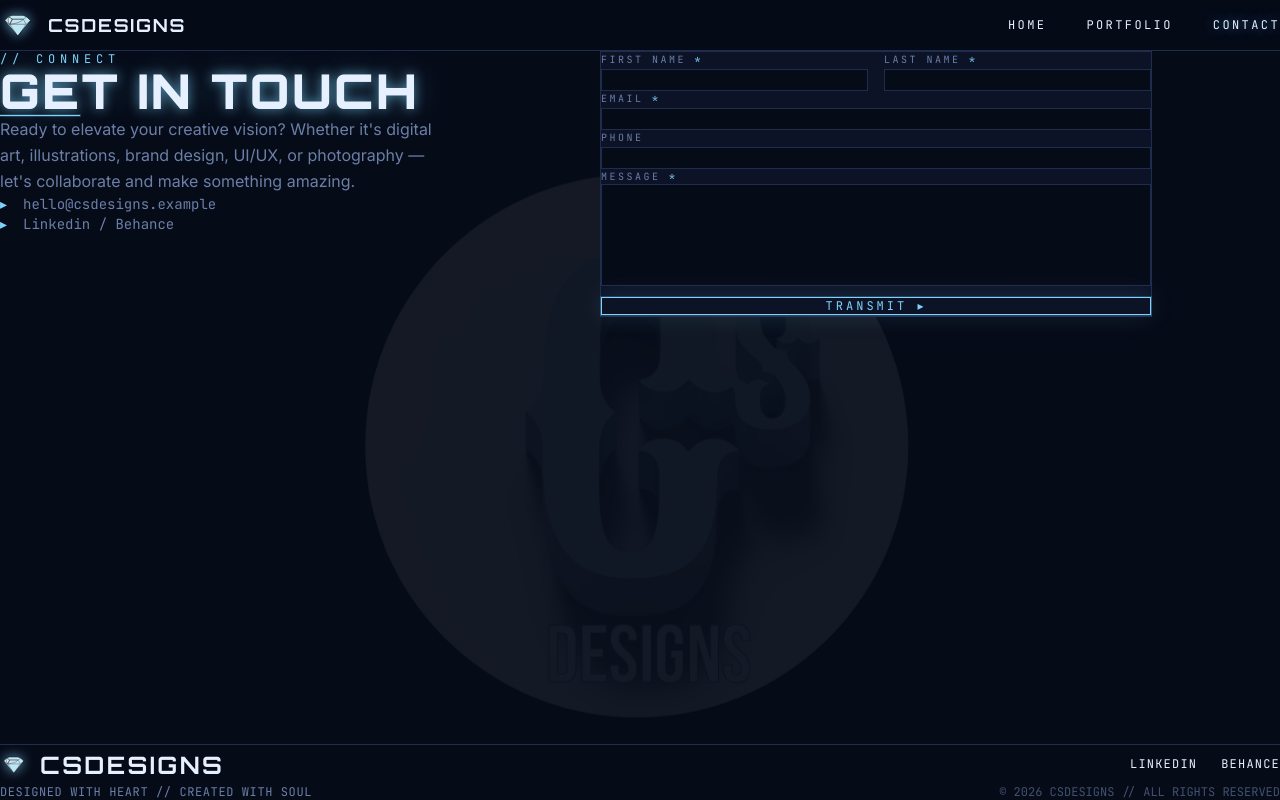
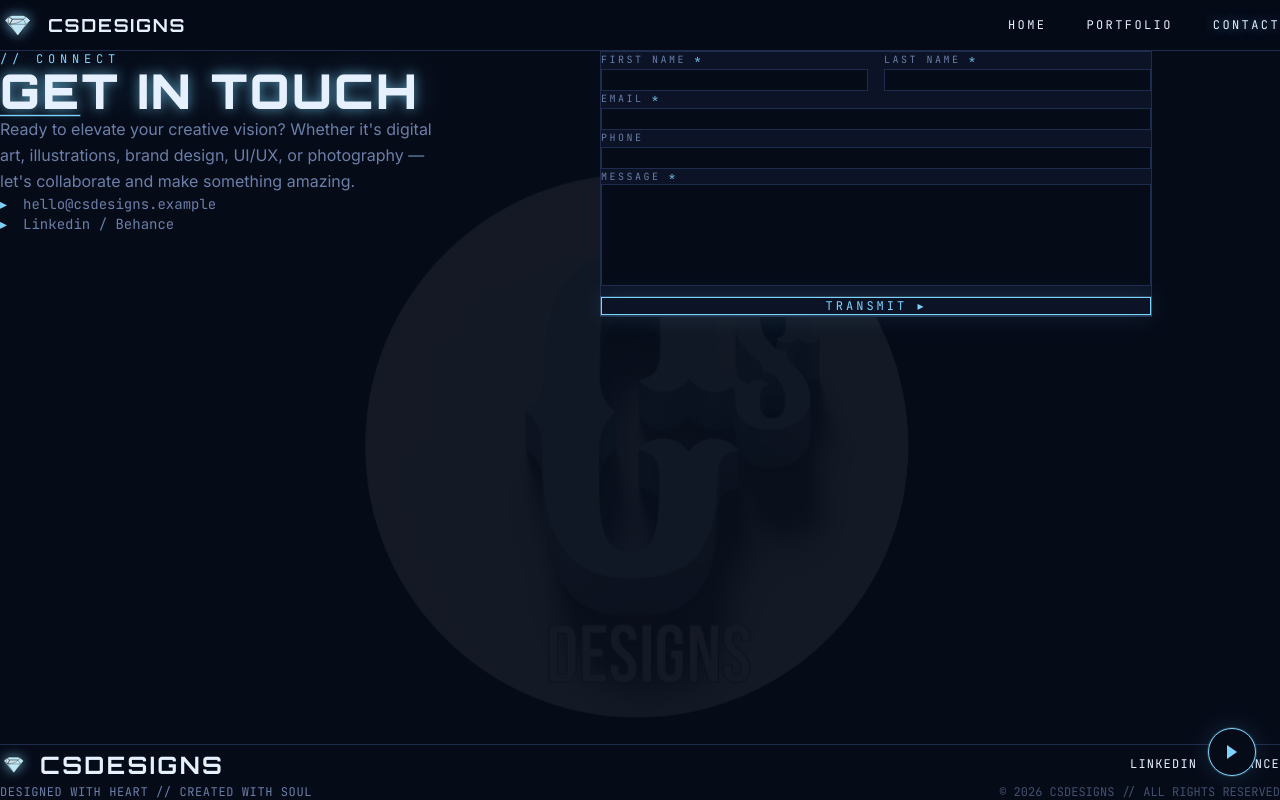
Before and after one commit to Mussstarrd/csdesigns-website, a React (Vite) app: page /contact in a window 1280 px wide. Built offline with nearby package versions, Linux system fonts and the light colour scheme.

Commit message:
Add floating music toggle (subbedup.mp3, loops, 40% volume)

```diff
--- a/src/App.jsx
+++ b/src/App.jsx
@@ -1,6 +1,7 @@
 import { Routes, Route } from "react-router-dom";
 import Navbar from "./components/Navbar.jsx";
 import Footer from "./components/Footer.jsx";
+import MusicToggle from "./components/MusicToggle.jsx";
 import Home from "./pages/Home.jsx";
 import Portfolio from "./pages/Portfolio.jsx";
 import Contact from "./pages/Contact.jsx";
@@ -20,6 +21,7 @@ export default function App() {
         </main>
         <Footer />
       </div>
+      <MusicToggle />
     </div>
   );
 }
--- /dev/null
+++ b/src/components/MusicToggle.jsx
@@ -0,0 +1,51 @@
+import { useEffect, useRef, useState } from "react";
+
+export default function MusicToggle({ src = "/subbedup.mp3", volume = 0.4 }) {
+  const audioRef = useRef(null);
+  const [playing, setPlaying] = useState(false);
+
+  useEffect(() => {
+    if (audioRef.current) audioRef.current.volume = volume;
+  }, [volume]);
+
+  const toggle = async () => {
+    const a = audioRef.current;
+    if (!a) return;
+    if (playing) {
+      a.pause();
+      setPlaying(false);
+    } else {
+      try {
+        await a.play();
+        setPlaying(true);
+      } catch {
+        // browser blocked autoplay; user just needs to click again
+      }
+    }
+  };
+
+  return (
+    <>
+      <audio ref={audioRef} src={src} loop preload="auto" />
+      <button
+        onClick={toggle}
+        aria-label={playing ? "Pause music" : "Play music"}
+        className="fixed bottom-6 right-6 z-[60] w-12 h-12 rounded-full bg-cs-bg border border-cs-blue text-cs-blue font-mono flex items-center justify-center hover:bg-cs-blue hover:text-cs-bg transition-all shadow-blue hover:shadow-blue-strong"
+        style={playing ? { animation: "pulse-blue 2s ease-in-out infinite" } : undefined}
+      >
+        {playing ? (
+          <span className="flex gap-[3px]">
+            <span className="w-[3px] h-4 bg-current" />
+            <span className="w-[3px] h-4 bg-current" />
+          </span>
+        ) : (
+          <span className="w-0 h-0 border-y-[7px] border-y-transparent border-l-[10px] border-l-current ml-1" />
+        )}
+      </button>
+      <style>{`@keyframes pulse-blue {
+        0%, 100% { box-shadow: 0 0 0 1px rgba(125, 211, 252, 0.4), 0 0 16px rgba(125, 211, 252, 0.3); }
+        50% { box-shadow: 0 0 0 1px rgba(125, 211, 252, 0.8), 0 0 32px rgba(125, 211, 252, 0.6); }
+      }`}</style>
+    </>
+  );
+}
```
Also changed, not shown: 1 other file (tests, documents, lock files or other folders).
